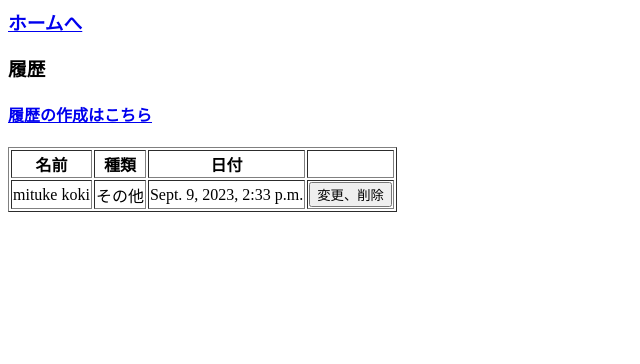
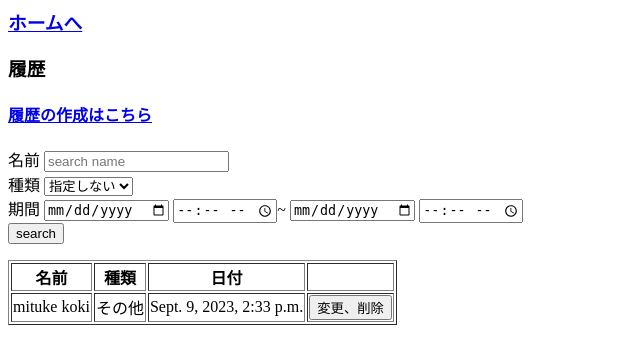
Before and after one commit to tomo-Y2002/Hack-U_KenKen, a Django app: page /all_records/ in a window 1280 px wide. Shown: the top 364 px of the page, without its empty margins (0-640 px from the left). Run offline with Django 3.2, Linux system fonts and the light colour scheme; a user stored in the database is signed in; data comes from the database, SQL or seed files in the repository; both versions use the stored data as it was after the commit.

Commit message:
まだ途中だが一時的に保存

```diff
--- a/HACKU/hoyou/models.py
+++ b/HACKU/hoyou/models.py
@@ -19,9 +19,9 @@ from django.contrib.auth.models import AbstractBaseUser
 
 #登録した人の属性
 class Person(models.Model):
-    family_name=models.CharField(max_length=100,null=False,blank=False,default='NO_NAME')
-    first_name=models.CharField(max_length=100,null=False,blank=False,default='NO_NAME')
-    email=models.EmailField(max_length=100,null=False,blank=False,default='no-adress@email.com')
+    family_name=models.CharField(max_length=100,null=False,blank=False)
+    first_name=models.CharField(max_length=100,null=False,blank=False)
+    email=models.EmailField(max_length=100,null=False,blank=False)
     birthday=models.DateField(null=True,default=None)
     registered_date=models.DateTimeField(auto_now_add=True,null=True)
     image=models.ImageField(upload_to='person_image/',null=True,default=None)
--- a/HACKU/hoyou/views.py
+++ b/HACKU/hoyou/views.py
@@ -2,6 +2,7 @@ from django.shortcuts import render,redirect
 from django.contrib import messages
 from .models import Person,Record
 from .forms import PersonRegistrationForm,YesNoForm
+from .functions import get_datetime
 from django.db.models import Q
 from django.http import HttpResponse
 from django.core.exceptions import ObjectDoesNotExist
@@ -173,8 +174,36 @@ def person_modify(request,name,id):
 
 @login_required(login_url='/manager_login')
 def all_records(request):
-    records=Record.objects.all().order_by('-date')
+    if request.GET.get('search')!=None:
+        if request.GET.get('q')!=None:
+            q=request.GET.get('q')
+        else:
+            q=''
+        q_condition=Q(first_name__icontains=q)|Q(family_name__icontains=q)
+        persons=Person.objects.filter(q_condition)
+        person_condition= Q(person__in=persons)
+        shuttai=request.GET.get('shuttai')
+        if shuttai!='no_choice':
+            shuttai_condition= Q(shuttai=shuttai)
+        else:
+            shuttai_condition=Q(shuttai__icontains='')
 
+        start_date = request.GET.get('start_date') if request.POST.get('start_date')!=None else "2000-01-01"
+        start_time = request.GET.get('start_time') if request.POST.get('start_time')!=None else "00:00"
+        start_datetime=get_datetime(start_date,start_time)
+        if request.POST.get('end_date')!=None:
+            end_date = request.GET.get('end_date')
+        else:
+            end_datetime=datetime.now()
+            end_date=end_datetime.date()
+            end_date=end_date.strftime('%Y-%m-%d')
+        end_time = request.GET.get('start_time') if request.POST.get('start_time')!=None else "23:59"
+        end_datetime=get_datetime(end_date,end_time)
+        print(start_datetime,end_datetime)
+        datetime_condition=Q(date__gte=start_datetime)&Q(date__lte=end_datetime)
+        records=Record.objects.filter(person_condition & shuttai_condition & datetime_condition)
+    else:
+        records=Record.objects.all().order_by('-date')
     context={'records':records}
     return render(request,'all_records.html',context)
 
--- a/HACKU/templates/all_records.html
+++ b/HACKU/templates/all_records.html
@@ -4,6 +4,24 @@
     </a>
     <h3>履歴</h3>
     <a href="{% url 'add_records' %}"><h4>履歴の作成はこちら</h4></a>
+    <form method="GET" name="condition">
+        <label>名前</label>
+        <input type="text" name="q" placeholder="search name"><br>
+        <label>種類</label>
+        <select name="shuttai">
+            <option value="shukkin" >出勤</option>
+            <option value="taikin" >退勤</option>
+            <option value="sonota" >その他</option>
+            <option value="no_selection" selected="selected">指定しない</option>
+        </select><br>
+        <label>期間</label>
+        <input type="date" name="start_date">
+        <input type="time" name="start_time">~
+        <input type="date" name="end_date">
+        <input type="time" name="end_time"><br>
+
+        <button name="search">search</button>
+    </form>
     <table border="1">
         <thead>
             <tr>
--- a/HACKU/templates/person_modify.html
+++ b/HACKU/templates/person_modify.html
@@ -8,7 +8,8 @@
         <div>
             <label>名字:</label> <input type="text" name="family_name" value="{{person.family_name}}"> <label>名前:</label> <input type=" 'text" name="first_name" value="{{person.first_name}}"><br>
             <label>メールアドレス</label><input type="email" name="email" value="{{person.email}}"><br>
-            <label>誕生日</label><input type="date" id="myDateInput" name="birthday"><br><label>写真を変更しますか?</label> {{form}}
+            <label>誕生日</label><input type="date" id="myDateInput" name="birthday"><br><label>写真を変更しますか?</label> <br>
+            {{form}}
             <label>写真</label><input type="file" name="image" accept=image/*><br>
             <button type=" submit ">提出</button>
         </div>
```
Also changed, not shown: HACKU/hoyou/functions.py (+7 -0 lines), HACKU/db.sqlite3, HACKU/hoyou/migrations/0020_alter_person_email_alter_person_family_name_and_more.py (added), HACKU/media/person_image/IMG_4896.JPG (deleted), HACKU/media/person_image/IMG_5281_e5skseA.JPG (added).
